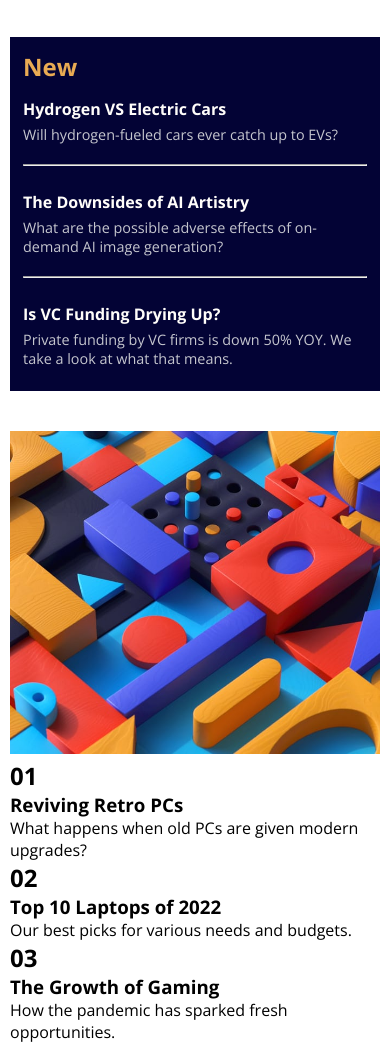
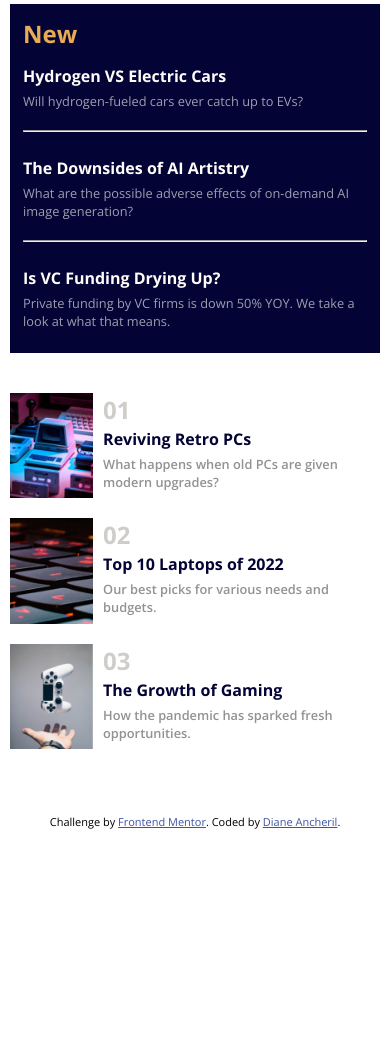
Before and after one commit to dianesancheril/news-homepage, a plain HTML site: page index.html in a window 390 px wide. Shown: the part 647-1693 px from the top of the page. After the commit the page ends 1476 px from the top, so only its background shows below. Drawn offline with nearby package versions, Linux system fonts and the light colour scheme.

Commit message:
Mobile design complete

```diff
--- a/index.html
+++ b/index.html
@@ -64,38 +64,37 @@
       </div>
     </div>
     <div class="fb-item fb-item-3">
-      <div>
-        <img class="fb-item-img" src="./assets/images/image-web-3-mobile.jpg" alt="image">
-        <h2>01</h1>
-        <h3>Reviving Retro PCs</h2>
+      <div class="grid-container">
+        <div class="grid-item grid-item-1">
+          <img class="fb-item-img" src="./assets/images/image-retro-pcs.jpg" alt="image">
+        </div>
+        <div class="grid-item" id="grid2">
+            <h2>01</h2>
+            <h3>Reviving Retro PCs</h3>
             <p>What happens when old PCs are given modern upgrades?</p>
         </div>
-      <div>
+        <div class="grid-item">
+          <img class="fb-item-img" src="./assets/images/image-top-laptops.jpg" alt="image">
+        </div>
+        <div class="grid-item">
           <h2>02</h1>
           <h3>Top 10 Laptops of 2022</h2>
           <p>Our best picks for various needs and budgets.</p>
         </div>
-      <div>
+        <div class="grid-item">
+          <img class="fb-item-img" src="./assets/images/image-gaming-growth.jpg" alt="image">
+        </div>
+        <div class="grid-item">
           <h2>03</h1>
           <h3>The Growth of Gaming</h2>
           <p>How the pandemic has sparked fresh opportunities.</p>
         </div>
       </div>
-
+    </div>
   </div>
   <div class="attribution">
     Challenge by <a href="https://www.frontendmentor.io?ref=challenge" target="_blank">Frontend Mentor</a>.
     Coded by <a href="#">Diane Ancheril</a>.
   </div>
-  <script>
-    function navDisplay() {
-      var x = document.getElementById("nav-menu")
-      if (x.className === "nav-menu") {
-        x.className += " display"
-      } else {
-        x.className = "nav-menu"
-      }
-    }
-  </script>
 </body>
 </html>
--- a/styles.css
+++ b/styles.css
@@ -104,6 +104,16 @@ li {
     max-height: 100%;
 }
 
+.fb-item-0 {
+    margin-bottom: 0;
+
+}
+
+.fb-item-1 {
+    margin-top: 0;
+    padding-top: 0;
+}
+
 .fb-item-1 h1{
     color: hsl(240, 89%, 11%);
     font-weight: 700;
@@ -112,8 +122,9 @@ li {
 }
 
 .fb-item-1 p {
-    color:  hsl(236, 13%, 42%);
-    font-size: 0.9rem;
+    color:  hsl(240, 2%, 58%);
+    font-size: 0.8rem;
+    font-weight: 600;
     word-wrap: normal;
 }
 
@@ -121,9 +132,8 @@ li {
     background-color: hsl(5, 85%, 63%);
     color: white;
     border: none;
-    font-family: 'Open Sans', sans-serif;
-    font-weight: 400px;
-    font-size: x-small;
+    /* font-weight: 400px; */
+    font-size:x-small;
     padding: 7px 15px;
     margin-top: 15px;
 }
@@ -139,7 +149,7 @@ li {
 
 .fb-item-2 h2 {
     color: hsl(35, 77%, 62%);
-    font-size: 1.5;
+    font-size: 1.5rem;
 }
 
 .fb-item-2 h3 {
@@ -149,10 +159,40 @@ li {
 }
 
 .fb-item-2 p {
-    color:hsl(233, 8%, 79%);
-    font-size: 0.9rem;
+    color:hsl(233, 10%, 65%);
+    font-size: 0.8rem;
 }
 
 .fb-item-2 hr {
     margin: 10px 0 10px 0;
 }
+
+.grid-container {
+    display: grid;
+    grid-template-columns: 0.3fr 1fr;
+    grid-auto-rows: minmax(0.5fr, auto);
+    grid-column-gap: 10px;
+    grid-row-gap: 15px;
+}
+
+.grid-item h2 {
+    color: hsl(40, 6%, 80%);
+    font-size: 1.5rem;
+
+}
+
+.grid-item h3 {
+    color: hsl(240, 89%, 11%);
+    font-size: 1rem;
+    margin: 2px 0 5px 0;
+}
+
+.grid-item p {
+    color: hsl(240, 2%, 58%);
+    font-size: 0.8rem;
+    font-weight: 600;
+}
+
+.fb-item-3 {
+    margin-bottom: 50px;
+}
```
Lines whose indentation alone changed are shown as unchanged.
